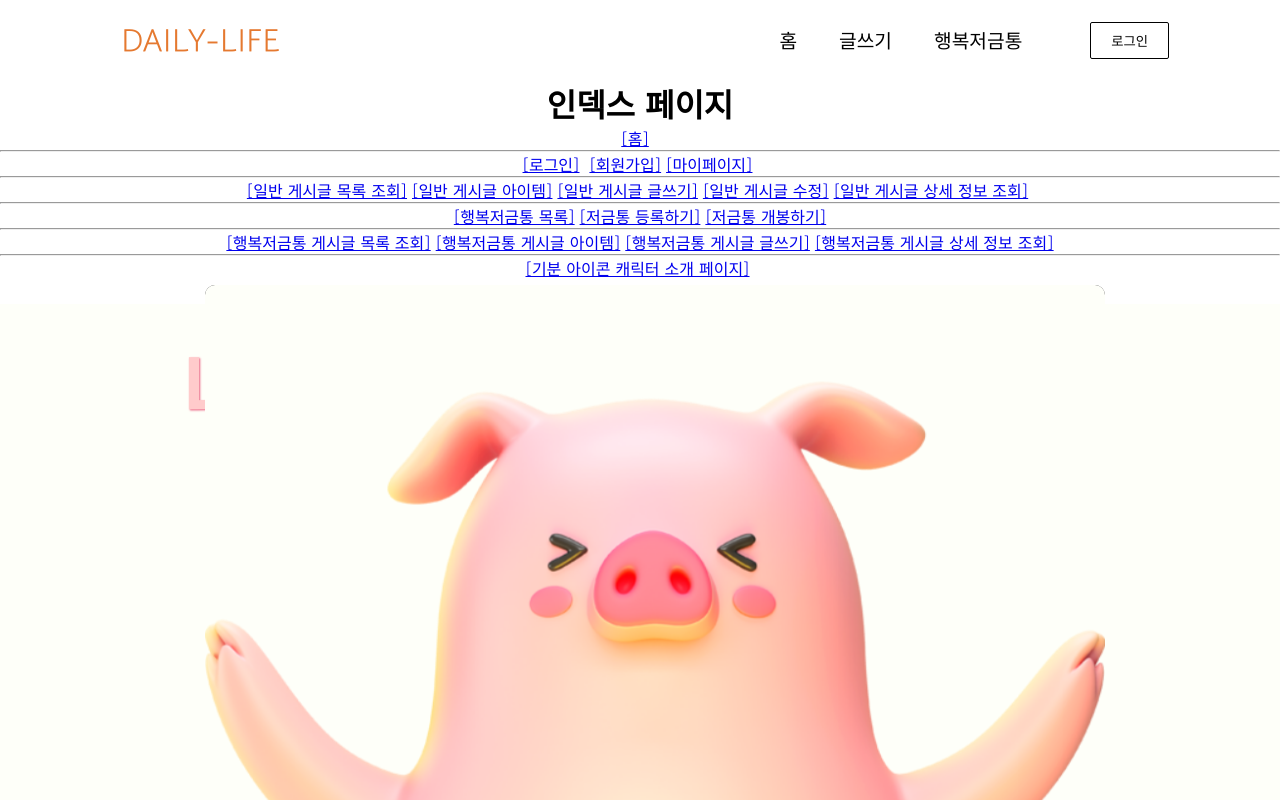
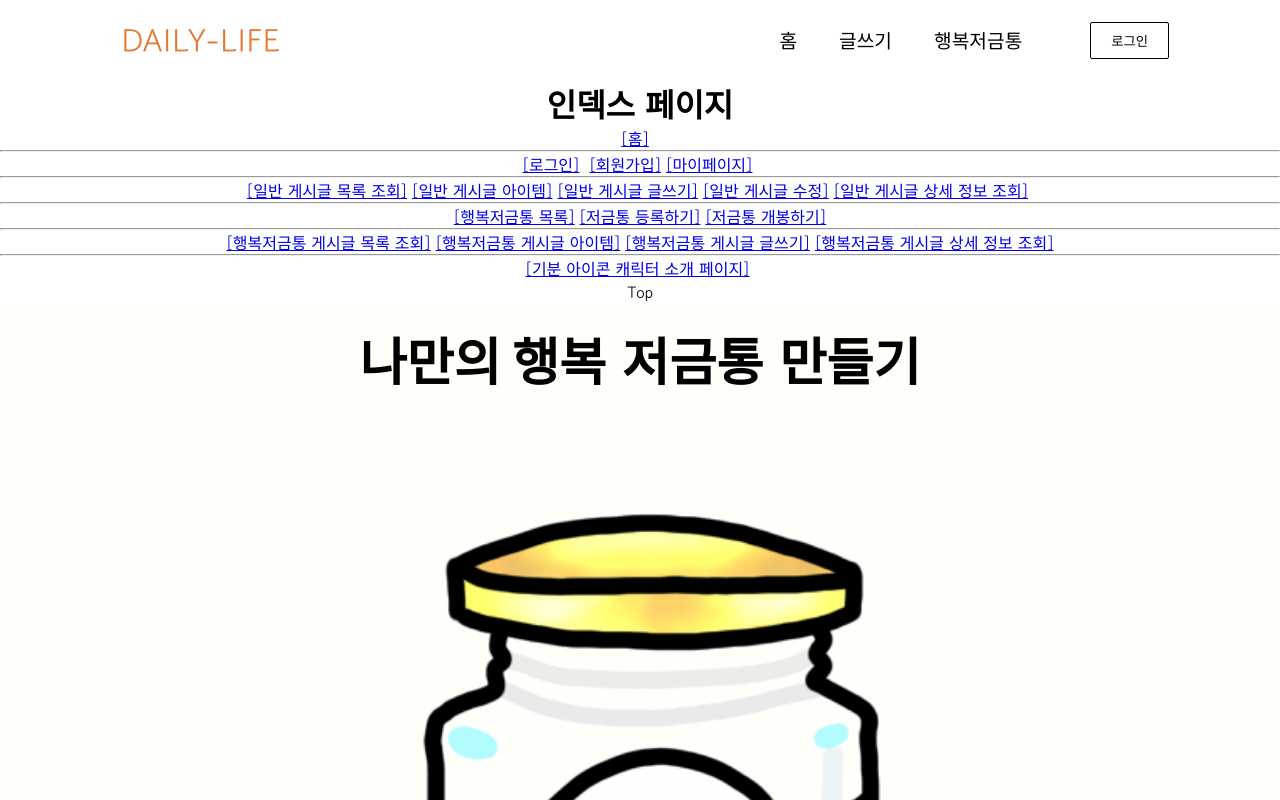
Before and after one commit to roditee/daily-life, a React (Create React App) app: page /HBCreate in a window 1280 px wide. Shown: the top 800 px of the page. Built offline with nearby package versions, Linux system fonts and the light colour scheme; no server answers; a web font is replaced by a local one.

Commit message:
저금통 등록 수정

```diff
--- a/src/components/HBCreate.css
+++ b/src/components/HBCreate.css
@@ -90,12 +90,12 @@ h6{
     font-weight: 500;
 }
 
-img{
-    height: 600px;
-    margin-top: -70px;
+.imgBox > img{
+    height: 700px;
+    margin-top: 71px;
 }
 
-h3{
+.frmHBCreateForm > h3{
     font-size: 38px;
     font-weight: 400;
     padding-top: 25px;
@@ -107,3 +107,9 @@ h3{
     background-color: rgb(254 255 249);
     height: 2000px;
 }
+
+
+.haha{
+    font-size: 67px;
+    margin-top: -318px;
+}
--- a/src/components/HBCreate.js
+++ b/src/components/HBCreate.js
@@ -58,17 +58,18 @@ const HBCreate = () => {
       <section className='section2'>
 
 
-
-      <h1 className='h1title'><span>나</span><span>만</span><span>의</span> <span>행</span><span>복</span><span> </span><span>저</span><span>금</span><span>통</span><span> </span><span>만</span><span>들</span><span>기</span></h1>
-
+   <div className='cardTitle'>
+      <h1><span>나</span><span>만</span><span>의</span> <span>행</span><span>복</span><span> </span><span>저</span><span>금</span><span>통</span><span> </span><span>만</span><span>들</span><span>기</span></h1>
+      </div>
 
       <div class="card">
 
-            <div class="imgBx">
-            <img src='img/pig1.png'/>
+            <div class="imgBox">
+            <img src='img/wjrmaxhd.gif'/>
+            <div className='haha'>Daily-life</div>
             </div>
             <div class="details">
-                <form name='frmHBCreateForm' onSubmit={onSubmit} onReset={onReset}>
+                <form name='frmHBCreateForm' className='frmHBCreateForm' onSubmit={onSubmit} onReset={onReset}>
 
             <h3>저금통의 이름은 무엇인가요?</h3>
               <input type='text' name='hbName' className='hbName' value={HB.hbName} onChange={onChange} />
--- a/src/components/HBCreate2.css
+++ b/src/components/HBCreate2.css
@@ -1,15 +1,17 @@
+ @import url(https://fonts.googleapis.com/css?family=Signika:700,300,600);
 
-.h1title {
+
+.cardTitle > h1 {
  font-size:5em;
- font:bold 6.5vw/1.6 'Signika', sans-serif;
+ font:bold 4vw/1.6 'Signika', sans-serif;
  user-select:none;
 }
 
-.h1title span { display:inline-block; animation:float .5s ease-in-out infinite; }
+.cardTitle > h1 span { display:inline-block; animation:float .7s ease-in-out infinite; }
  @keyframes float {
   0%,100%{ transform:none; }
-  33%{ transform:translateY(-1px) rotate(-2deg); }
-  66%{ transform:translateY(1px) rotate(2deg); }
+  33%{ transform:translateY(-1px) rotate(1deg); }
+  66%{ transform:translateY(1px) rotate(1deg); }
 }
 body:hover span { animation:bounce .6s; }
 @keyframes bounce {
@@ -18,28 +20,32 @@ body:hover span { animation:bounce .6s; }
   50%{ transform:translateY(-20px) rotate(3deg) scale(1.1);  }
 }
 
-span:nth-child(4n) {     color: #ffcbcb;
-    text-shadow: 1px 1px 2px #eb6383; }
-span:nth-child(4n-1) {     color: #ffcbcb;
-    text-shadow: 1px 1px 2px #eb6383;}
-span:nth-child(4n-2) {     color: #ffcbcb;
-    text-shadow: 1px 1px 2px #eb6383; }
-span:nth-child(4n-3) {     color: #ffcbcb;
-    text-shadow: 1px 1px 2px #eb6383; }
+span:nth-child(4n) {     color: #000000;
 
-.h1title span:nth-child(2){ animation-delay:.05s; }
-.h1title span:nth-child(3){ animation-delay:.1s; }
-.h1title span:nth-child(4){ animation-delay:.15s; }
-.h1title span:nth-child(5){ animation-delay:.2s; }
-.h1title span:nth-child(6){ animation-delay:.25s; }
-.h1title span:nth-child(7){ animation-delay:.3s; }
-.h1title span:nth-child(8){ animation-delay:.35s; }
-.h1title span:nth-child(9){ animation-delay:.4s; }
-.h1title span:nth-child(10){ animation-delay:.45s; }
-.h1title span:nth-child(11){ animation-delay:.5s; }
-.h1title span:nth-child(12){ animation-delay:.55s; }
-.h1title span:nth-child(13){ animation-delay:.6s; }
-.h1titlespan:nth-child(14){ animation-delay:.65s; }
+}
+span:nth-child(4n-1) {     color: hsl(0deg 0% 0%);
+
+}
+span:nth-child(4n-2) {     color: hsl(0deg 0% 0%);
+
+}
+span:nth-child(4n-3) {     color: hsl(0deg 0% 0%);
+
+}
+
+
+
+
+
+
+
+
+
+
+
+
+
+
 
 
 
@@ -50,14 +56,14 @@ span:nth-child(4n-3) {     color: #ffcbcb;
 
 .card {
     position: absolute;
-    top: 50%;
+    top: 600px;
     left: 50%;
     transform: translate(-50%,-50%);
     width: 900px;
     height: 900px;
-    background: #262626;
+    background: #fefff9;
     overflow: hidden;
-    margin-top: 335px;
+    margin-top: 255px;
 }
 .card .imgBx,
 .card .details {
--- a/src/components/Join.css
+++ b/src/components/Join.css
@@ -86,7 +86,15 @@ position: absolute; left: 10px; top:15px;
     font-size: 20px; color: #e7b510;
 }
 
-h3{
+.title > h3{
+    font-size: 38px;
+    font-weight: 400;
+    padding-top: 25px;
+    padding-bottom: 20px;
+    color:#a96434;
+}
+
+.frmHBCreateForm > h3{
     font-size: 38px;
     font-weight: 400;
     padding-top: 25px;
```
Also changed, not shown: public/img/wjrmaxhd.gif (added).
